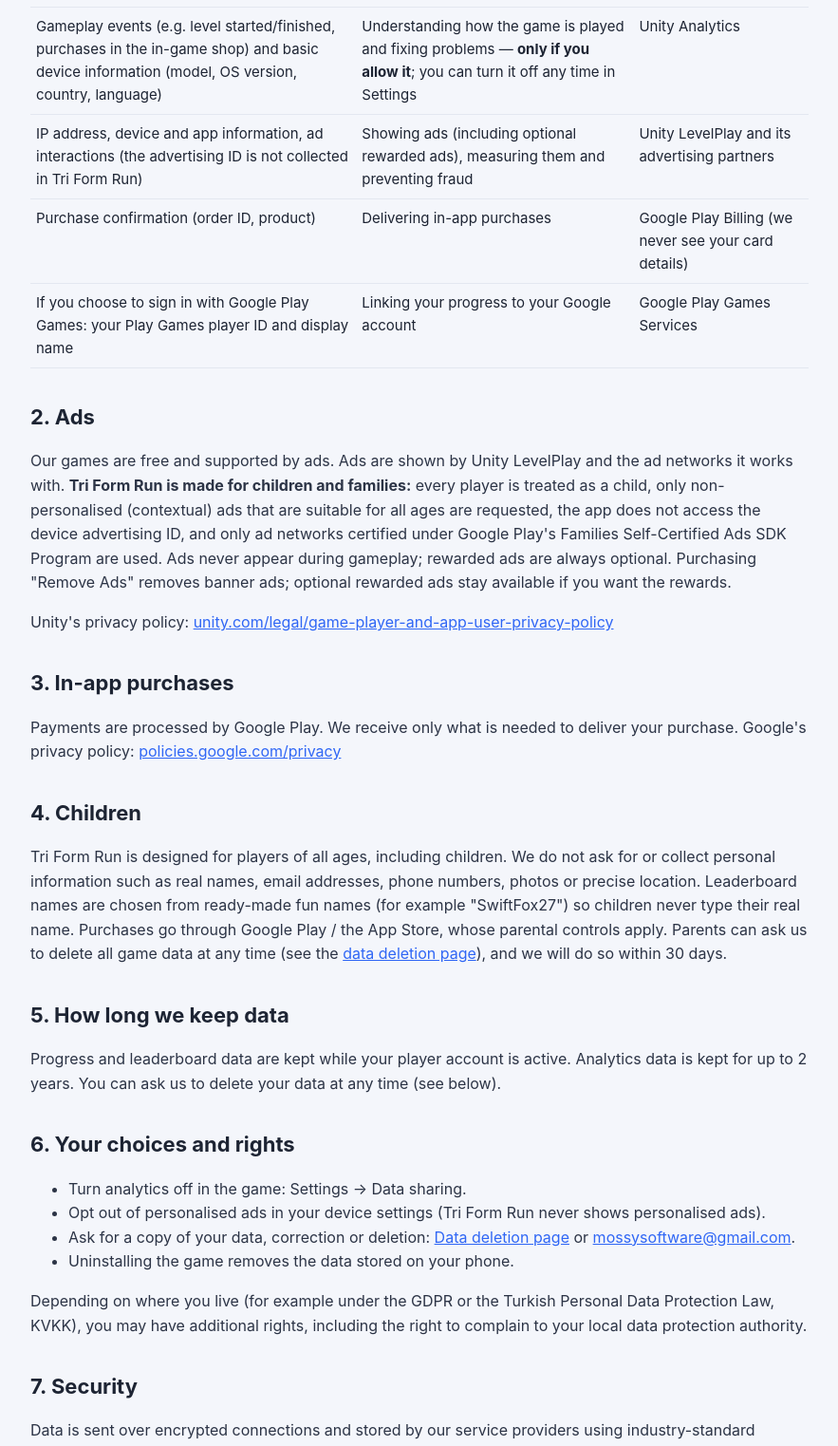
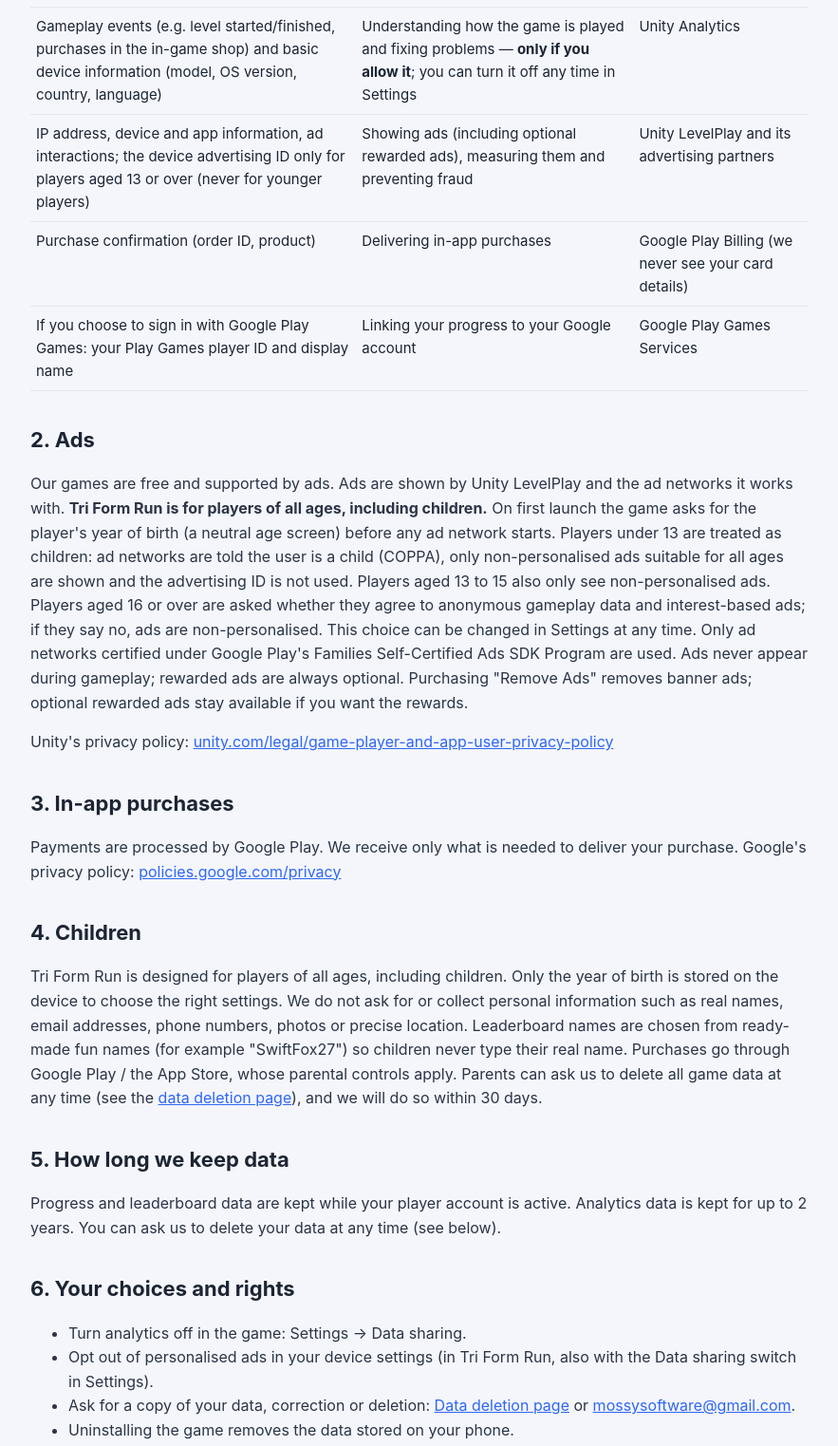
Before and after one commit to deveciibrahim-hub/deveciibrahim-hub.github.io, a plain HTML site: page privacy.html in a window 1280 px wide. Shown: the part 580-2103 px from the top of the page at 95% size, without its empty margins (198-1081 px from the left). Drawn offline with Linux system fonts and the light colour scheme.

Commit message:
Gizlilik: karisik kitle, tarafsiz yas ekrani
Co-Authored-By: Claude Opus 5.5 <noreply@anthropic.com>
Claude-Session: https://claude.ai/code/session_01GSrDYjEqeMKLMhvdXx4pyU

```diff
--- a/privacy.html
+++ b/privacy.html
@@ -37,20 +37,20 @@
         <tr><td>Game progress: levels, stars, coins, shapes, skins, settings</td><td>Saving your game</td><td>On your device and Unity Cloud Save</td></tr>
         <tr><td>Leaderboard name and endless-mode scores</td><td>Showing global leaderboards</td><td>Unity Leaderboards</td></tr>
         <tr><td>Gameplay events (e.g. level started/finished, purchases in the in-game shop) and basic device information (model, OS version, country, language)</td><td>Understanding how the game is played and fixing problems — <strong>only if you allow it</strong>; you can turn it off any time in Settings</td><td>Unity Analytics</td></tr>
-        <tr><td>IP address, device and app information, ad interactions (the advertising ID is not collected in Tri Form Run)</td><td>Showing ads (including optional rewarded ads), measuring them and preventing fraud</td><td>Unity LevelPlay and its advertising partners</td></tr>
+        <tr><td>IP address, device and app information, ad interactions; the device advertising ID only for players aged 13 or over (never for younger players)</td><td>Showing ads (including optional rewarded ads), measuring them and preventing fraud</td><td>Unity LevelPlay and its advertising partners</td></tr>
         <tr><td>Purchase confirmation (order ID, product)</td><td>Delivering in-app purchases</td><td>Google Play Billing (we never see your card details)</td></tr>
         <tr><td>If you choose to sign in with Google Play Games: your Play Games player ID and display name</td><td>Linking your progress to your Google account</td><td>Google Play Games Services</td></tr>
       </table>
 
       <h2>2. Ads</h2>
-      <p>Our games are free and supported by ads. Ads are shown by Unity LevelPlay and the ad networks it works with. <strong>Tri Form Run is made for children and families:</strong> every player is treated as a child, only non-personalised (contextual) ads that are suitable for all ages are requested, the app does not access the device advertising ID, and only ad networks certified under Google Play's Families Self-Certified Ads SDK Program are used. Ads never appear during gameplay; rewarded ads are always optional. Purchasing "Remove Ads" removes banner ads; optional rewarded ads stay available if you want the rewards.</p>
+      <p>Our games are free and supported by ads. Ads are shown by Unity LevelPlay and the ad networks it works with. <strong>Tri Form Run is for players of all ages, including children.</strong> On first launch the game asks for the player's year of birth (a neutral age screen) before any ad network starts. Players under 13 are treated as children: ad networks are told the user is a child (COPPA), only non-personalised ads suitable for all ages are shown and the advertising ID is not used. Players aged 13 to 15 also only see non-personalised ads. Players aged 16 or over are asked whether they agree to anonymous gameplay data and interest-based ads; if they say no, ads are non-personalised. This choice can be changed in Settings at any time. Only ad networks certified under Google Play's Families Self-Certified Ads SDK Program are used. Ads never appear during gameplay; rewarded ads are always optional. Purchasing "Remove Ads" removes banner ads; optional rewarded ads stay available if you want the rewards.</p>
       <p>Unity's privacy policy: <a href="https://unity.com/legal/game-player-and-app-user-privacy-policy">unity.com/legal/game-player-and-app-user-privacy-policy</a></p>
 
       <h2>3. In-app purchases</h2>
       <p>Payments are processed by Google Play. We receive only what is needed to deliver your purchase. Google's privacy policy: <a href="https://policies.google.com/privacy">policies.google.com/privacy</a></p>
 
       <h2>4. Children</h2>
-      <p>Tri Form Run is designed for players of all ages, including children. We do not ask for or collect personal information such as real names, email addresses, phone numbers, photos or precise location. Leaderboard names are chosen from ready-made fun names (for example "SwiftFox27") so children never type their real name. Purchases go through Google Play / the App Store, whose parental controls apply. Parents can ask us to delete all game data at any time (see the <a href="delete-data.html">data deletion page</a>), and we will do so within 30 days.</p>
+      <p>Tri Form Run is designed for players of all ages, including children. Only the year of birth is stored on the device to choose the right settings. We do not ask for or collect personal information such as real names, email addresses, phone numbers, photos or precise location. Leaderboard names are chosen from ready-made fun names (for example "SwiftFox27") so children never type their real name. Purchases go through Google Play / the App Store, whose parental controls apply. Parents can ask us to delete all game data at any time (see the <a href="delete-data.html">data deletion page</a>), and we will do so within 30 days.</p>
 
       <h2>5. How long we keep data</h2>
       <p>Progress and leaderboard data are kept while your player account is active. Analytics data is kept for up to 2 years. You can ask us to delete your data at any time (see below).</p>
@@ -58,7 +58,7 @@
       <h2>6. Your choices and rights</h2>
       <ul>
         <li>Turn analytics off in the game: Settings → Data sharing.</li>
-        <li>Opt out of personalised ads in your device settings (Tri Form Run never shows personalised ads).</li>
+        <li>Opt out of personalised ads in your device settings (in Tri Form Run, also with the Data sharing switch in Settings).</li>
         <li>Ask for a copy of your data, correction or deletion: <a href="delete-data.html">Data deletion page</a> or <a href="mailto:mossysoftware@gmail.com">mossysoftware@gmail.com</a>.</li>
         <li>Uninstalling the game removes the data stored on your phone.</li>
       </ul>
@@ -94,10 +94,10 @@
       </ul>
 
       <h2>2. Reklamlar</h2>
-      <p>Oyunlarımız ücretsizdir ve reklamla desteklenir. Reklamları Unity LevelPlay ve çalıştığı reklam ağları gösterir. <strong>Tri Form Run çocuklar ve aileler için yapılmıştır:</strong> her oyuncu çocuk kabul edilir, sadece her yaşa uygun kişiselleştirilmemiş reklam istenir, uygulama cihazın reklam kimliğine erişmez ve sadece Google Play Aile programında sertifikalı reklam ağları kullanılır. Oyun sırasında reklam çıkmaz; ödüllü reklamlar her zaman isteğe bağlıdır. "Reklamları Kaldır" satın alımı banner reklamları kaldırır.</p>
+      <p>Oyunlarımız ücretsizdir ve reklamla desteklenir. Reklamları Unity LevelPlay ve çalıştığı reklam ağları gösterir. <strong>Tri Form Run çocuklar dahil her yaştan oyuncu içindir.</strong> İlk açılışta, hiçbir reklam ağı başlamadan önce oyuncunun doğum yılı sorulur (tarafsız yaş ekranı). 13 yaş altı oyuncular çocuk kabul edilir: reklam ağlarına çocuk olduğu bildirilir (COPPA), sadece her yaşa uygun kişiselleştirilmemiş reklam gösterilir ve reklam kimliği kullanılmaz. 13-15 yaş da sadece kişiselleştirilmemiş reklam görür. 16 yaş ve üstüne anonim oyun verisi ve ilgi alanına göre reklam için izin sorulur; hayır derse reklamlar kişiselleştirilmez. Bu tercih Ayarlar'dan her zaman değiştirilebilir. Sadece Google Play Aile programında sertifikalı reklam ağları kullanılır. Oyun sırasında reklam çıkmaz; ödüllü reklamlar her zaman isteğe bağlıdır. "Reklamları Kaldır" satın alımı banner reklamları kaldırır.</p>
 
       <h2>3. Çocuklar</h2>
-      <p>Tri Form Run çocuklar dahil her yaştan oyuncu için tasarlanmıştır. Gerçek ad, e-posta, telefon, fotoğraf veya kesin konum gibi kişisel bilgi istemeyiz ve toplamayız. Liderlik tablosu isimleri hazır eğlenceli isimlerden seçilir (ör. "SwiftFox27"), böylece çocuklar gerçek adlarını yazmaz. Satın almalar Google Play / App Store üzerinden yapılır ve ebeveyn kontrolleri geçerlidir. Ebeveynler istedikleri zaman tüm oyun verisinin silinmesini isteyebilir; 30 gün içinde sileriz.</p>
+      <p>Tri Form Run çocuklar dahil her yaştan oyuncu için tasarlanmıştır. Doğru ayarları seçmek için cihazda sadece doğum yılı saklanır. Gerçek ad, e-posta, telefon, fotoğraf veya kesin konum gibi kişisel bilgi istemeyiz ve toplamayız. Liderlik tablosu isimleri hazır eğlenceli isimlerden seçilir (ör. "SwiftFox27"), böylece çocuklar gerçek adlarını yazmaz. Satın almalar Google Play / App Store üzerinden yapılır ve ebeveyn kontrolleri geçerlidir. Ebeveynler istedikleri zaman tüm oyun verisinin silinmesini isteyebilir; 30 gün içinde sileriz.</p>
 
       <h2>4. Saklama süresi</h2>
       <p>İlerleme ve liderlik tablosu verisi oyuncu hesabın aktif olduğu sürece, analiz verisi en fazla 2 yıl saklanır. Verilerinin silinmesini her zaman isteyebilirsin.</p>
```
